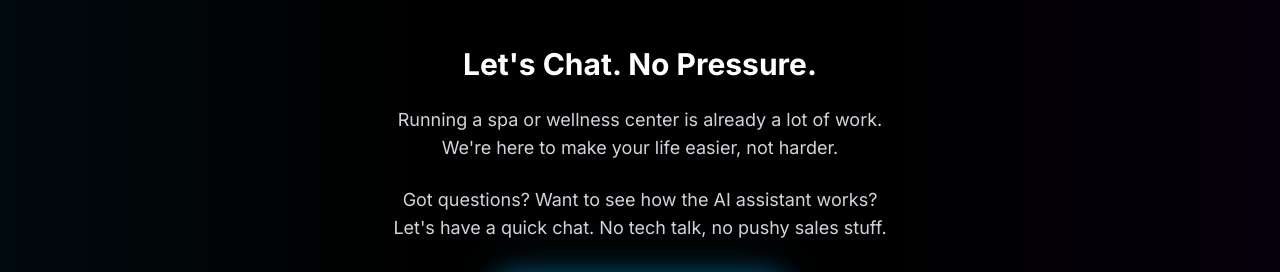
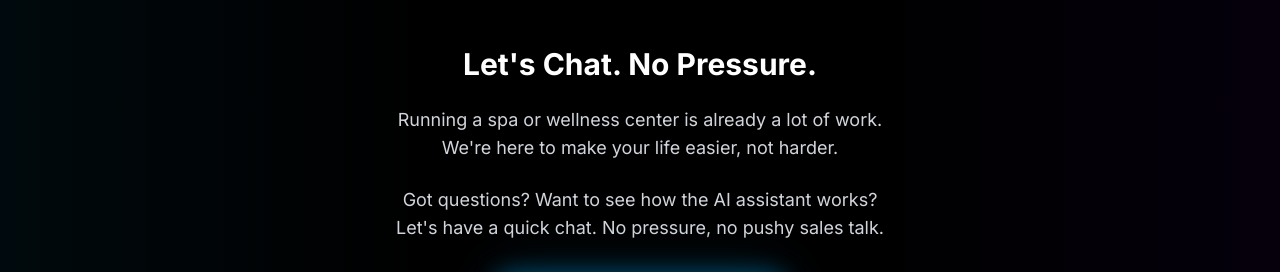
Before and after one commit to LitoNL/cswfinaledit, a React (Vite) app: page / in a window 1280 px wide. Shown: the part 2442-2714 px from the top of the page. Built offline with nearby package versions, Linux system fonts and the light colour scheme; no server answers.

Commit message:
Update CallToAction text content

```diff
--- a/src/components/CallToAction.tsx
+++ b/src/components/CallToAction.tsx
@@ -23,7 +23,7 @@ const CallToAction: React.FC = () => {
               </p>
               <p>
                 Got questions? Want to see how the AI assistant works?<br className="hidden sm:block" />
-                Let's have a quick chat. No tech talk, no pushy sales stuff.
+                Let's have a quick chat. No pressure, no pushy sales talk.
               </p>
             </div>
             <div className="flex flex-col items-center">
```
